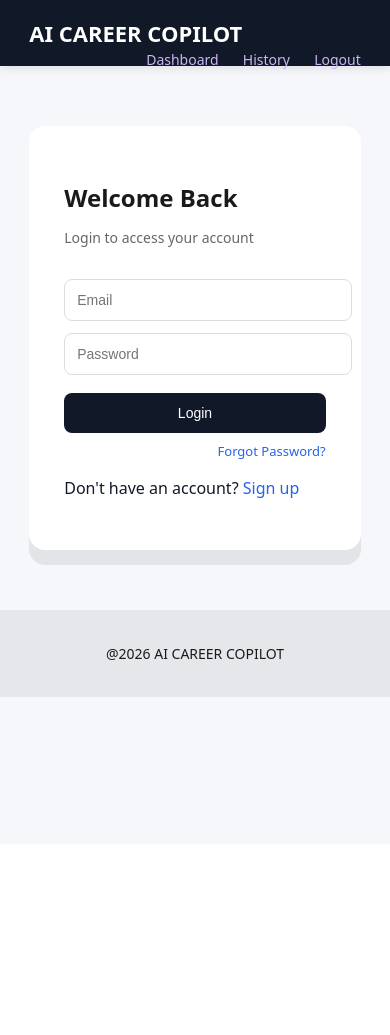
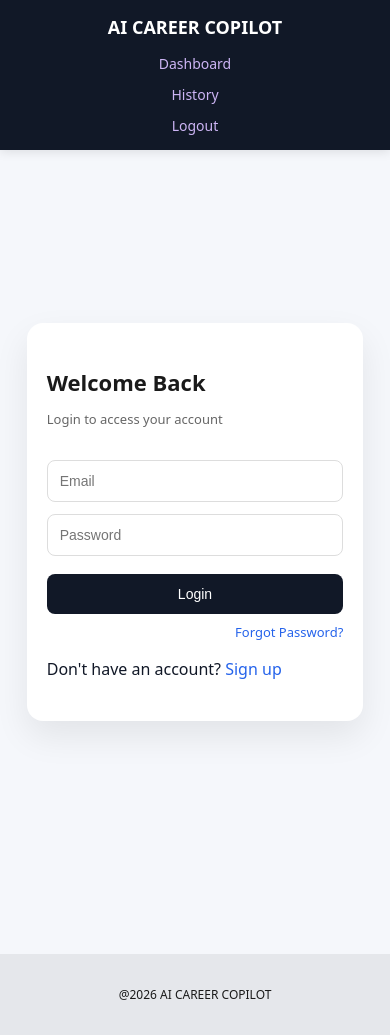
Before and after one commit to SyedAliHamzaRizvi/AI-HAM-s-CAREER-COPILOT, a Flask app: page /login in a window 390 px wide. Before the commit the page ends 697 px from the top, so only its background shows below. Run offline with Flask 3, Linux system fonts and the light colour scheme; parts of the project's set-up code (start-up, migrations or seed data) failed here and were passed over.

Commit message:
responsive

```diff
--- a/static/style.css
+++ b/static/style.css
@@ -1,183 +1,225 @@
+* {
+    box-sizing: border-box;
+}
+
+body {
+    margin: 0;
+    font-family: system-ui, -apple-system, BlinkMacSystemFont, 'Segoe UI',
+        Roboto, Oxygen, Ubuntu, Cantarell, 'Open Sans', 'Helvetica Neue', sans-serif;
+    background: #f5f7fb;
+    color: #1a1a1a;
+    overflow-x: hidden;
+}
 
 
-body{
-    margin: 0;
-    font-family:system-ui, -apple-system, BlinkMacSystemFont, 'Segoe UI', Roboto, Oxygen, Ubuntu, Cantarell, 'Open Sans', 'Helvetica Neue', sans-serif ;
-    background:#f5f7fb ;
-    color: #1a1a1a;
-}
+/* ================= AUTH ================= */
 
-.auth-container{
+.auth-container {
+    min-height: calc(100vh - 100px);
     display: flex;
     justify-content: center;
     align-items: center;
-    margin-top: 60px;
+    padding: 30px 15px;
 }
 
-.auth-card{
-    width: 400px;
+
+.auth-card {
+    width: 100%;
+    max-width: 400px;
     background: white;
     padding: 35px;
     border-radius: 16px;
-    box-shadow: 0 15px rgba(0,0,0,0.08);
+    box-shadow: 0 15px 35px rgba(0,0,0,0.08);
 }
 
-.auth-card h2{
+
+.auth-card h2 {
     margin-bottom: 5px;
 }
 
-.sub-text{
+
+.sub-text {
     color: #666;
     font-size: 14px;
     margin-bottom: 20px;
 }
 
-.auth-card input{
+
+.auth-card input {
     width: 100%;
     padding: 12px;
     margin-top: 12px;
     border-radius: 8px;
     border: 1px solid #ddd;
-    font-size:14px ;
-    transition: 0.2s;
+    font-size: 14px;
 }
 
-.auth-card input:focus{
-    border-color:#2563eb;
+
+.auth-card input:focus {
+    border-color: #2563eb;
     outline: none;
 }
 
-.auth-card button{
+
+.auth-card button {
     width: 100%;
     margin-top: 18px;
     padding: 12px;
-    background-color: #111827;
+    background: #111827;
     border-radius: 8px;
     font-weight: 500;
 }
 
-.auth-card button:hover{
+
+.auth-card button:hover {
     background: #2563eb;
 }
 
-.auth-links{
+
+.auth-links {
     text-align: right;
     margin-top: 6px;
 }
 
-.auth-links a:hover{
-    text-decoration: underline;
-}
 
-.auth-links a{
+.auth-links a {
     font-size: 13px;
     color: #2563eb;
     text-decoration: none;
 }
 
-.switch-auth{
+
+.auth-links a:hover {
+    text-decoration: underline;
+}
+
+
+.switch-auth {
     color: #111827;
     text-decoration: none;
 }
 
-.switch-auth a{
+
+.switch-auth a {
     color: #2563eb;
     text-decoration: none;
-
 }
 
-.switch-auth a:hover{
-    text-decoration: underline;
-}
 
-.container{
-    width: 85%;
-    max-width: 1000px;
+
+/* ================= LAYOUT ================= */
+
+.container {
+    width: min(85%, 1000px);
     margin: auto;
 }
 
-header{
+
+header {
+    position: sticky;
+    top: 0;
+    z-index: 100;
     background: #111827;
     color: white;
     padding: 18px 0;
     box-shadow: 0 2px 10px rgba(0,0,0,0.1);
 }
 
-header h1{
-    display: inline;
+
+header h1 {
+    display: inline-block;
     font-size: 22px;
     font-weight: 600;
+    margin: 0;
 }
+
 
 nav {
     float: right;
 }
 
-nav a{
+
+nav a {
     color: #cdb5f5;
     margin-left: 20px;
     text-decoration: none;
     font-size: 14px;
 }
 
-nav a:hover{
+
+nav a:hover {
     color: white;
 }
 
-main{
+
+main {
     margin-top: 40px;
 }
 
-.card{
+
+
+/* ================= CARDS ================= */
+
+
+.card {
     background: white;
     padding: 25px;
     border-radius: 14px;
     margin-bottom: 25px;
-    box-shadow: 0 10px 25px rgba(0,0,0,0.5);
+    box-shadow: 0 10px 25px rgba(0,0,0,0.12);
     transition: 0.2s ease;
 }
 
-.card:hover{
+
+.card:hover {
     transform: translateY(-2px);
 }
 
-h2{
+
+h2 {
     margin-bottom: 20px;
 }
 
-h3{
+
+h3 {
     margin-bottom: 20px;
     font-size: 18px;
 }
 
-textarea{
+
+
+/* ================= FORM ================= */
+
+
+textarea {
     width: 100%;
     min-height: 120px;
     padding: 12px;
     border-radius: 8px;
-    border:1px solid #ddd;
+    border: 1px solid #ddd;
     margin-top: 10px;
     font-size: 14px;
+    resize: vertical;
 }
 
+
 input[type="file"],
-input[type="text"] {
+input[type="text"],
+input[name="role"] {
+
     width: 100%;
     margin-top: 10px;
-    padding:10px ;
+    padding: 12px;
+    border-radius: 8px;
+    border: 1px solid #ddd;
 }
 
-input[name="role"]{
-    width: 100%;
+
+
+button {
+    width: auto;
     margin-top: 15px;
-    padding: 12px;
-    border-radius: 8px;
-    border:1px solid #ddd ;
-}
-
-button{
-    margin-top: 15px;
-    padding: 12px;
+    padding: 12px 20px;
     background: #111827;
     color: white;
     border: none;
@@ -187,19 +229,23 @@ button{
     transition: 0.2s;
 }
 
-button:hover{
+
+button:hover {
     background: #2563eb;
 }
 
-ul{
+
+ul {
     padding-left: 18px;
 }
 
-li{
+
+li {
     margin-top: 6px;
 }
 
-footer{
+
+footer {
     margin-top: 60px;
     padding: 20px;
     text-align: center;
@@ -207,8 +253,155 @@ footer{
     font-size: 14px;
 }
 
-header{
-    position: sticky;
-    top: 0;
-    z-index: 100;
+
+
+/* ================= TABLET ================= */
+
+
+@media (max-width: 768px) {
+
+
+    .container {
+        width: 92%;
+    }
+
+
+    header {
+        text-align: center;
+    }
+
+
+    header h1 {
+        display: block;
+        margin-bottom: 15px;
+        font-size: 20px;
+    }
+
+
+    nav {
+        float: none;
+        display: flex;
+        justify-content: center;
+        flex-wrap: wrap;
+        gap: 12px;
+    }
+
+
+    nav a {
+        margin-left: 0;
+        font-size: 13px;
+    }
+
+
+    main {
+        margin-top: 25px;
+    }
+
+
+    .card {
+        padding: 20px;
+    }
+
+
 }
+
+
+
+/* ================= MOBILE ================= */
+
+
+@media (max-width: 480px) {
+
+
+    .auth-card {
+
+        padding: 25px 20px;
+
+    }
+
+
+    .auth-card h2 {
+
+        font-size: 22px;
+
+    }
+
+
+    .sub-text {
+
+        font-size: 13px;
+
+    }
+
+
+    .container {
+
+        width: 94%;
+
+    }
+
+
+    header {
+
+        padding: 15px 0;
+
+    }
+
+
+    header h1 {
+
+        font-size: 18px;
+
+    }
+
+
+    nav {
+
+        flex-direction: column;
+        align-items: center;
+
+    }
+
+
+    nav a {
+
+        font-size: 14px;
+
+    }
+
+
+    .card {
+
+        padding: 18px;
+
+    }
+
+
+    h2 {
+
+        font-size: 21px;
+
+    }
+
+
+    h3 {
+
+        font-size: 16px;
+
+    }
+
+
+    button {
+
+        width: 100%;
+
+    }
+
+
+    footer {
+
+        font-size: 12px;
+
+    }
+
+}
```
